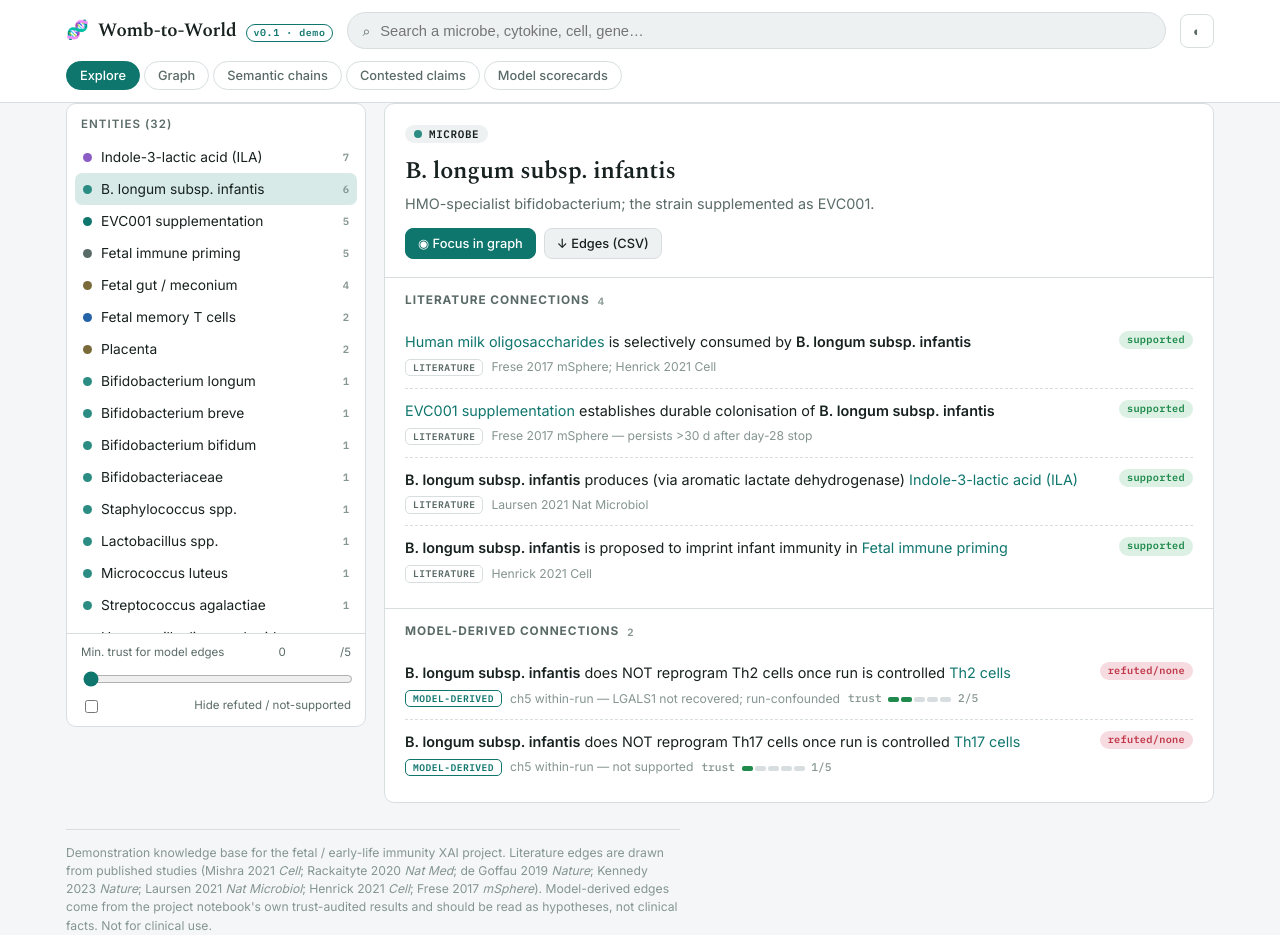
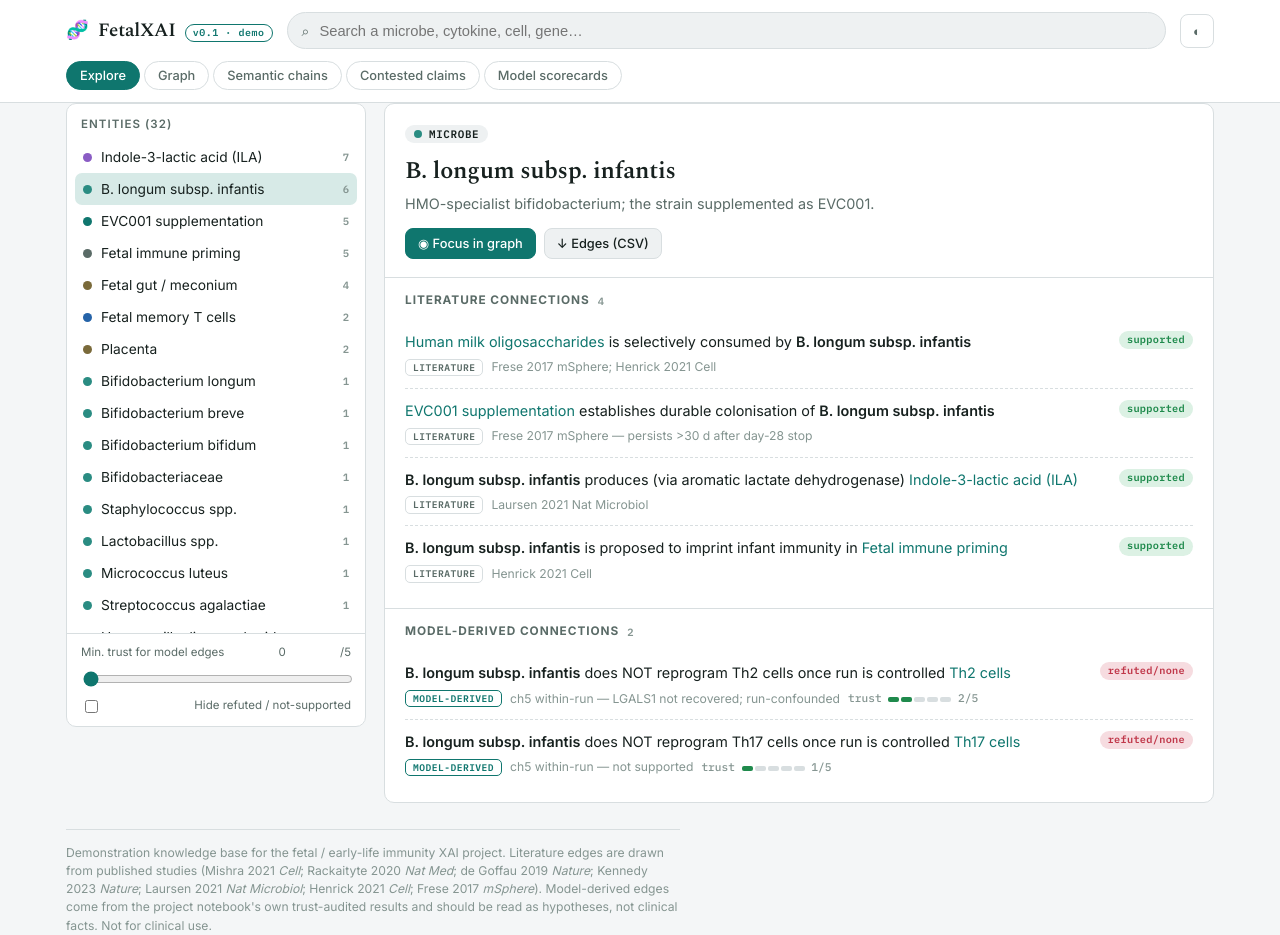
Before and after one commit to rishabhjha1/FetalXAI, a plain HTML site: page index.html in a window 1280 px wide. Drawn offline with nearby package versions, Linux system fonts and the light colour scheme.

Commit message:
Changing title to 'FetalXAI'

```diff
--- a/index.html
+++ b/index.html
@@ -215,7 +215,7 @@ main{padding-block:18px 56px}
   <div class="hrow">
    <div class="brand">
     <span class="dot">🧬</span>
-    <h1>Womb-to-World</h1>
+    <h1>FetalXAI</h1>
     <span class="v">v0.1 · demo</span>
    </div>
    <div class="search">
```
